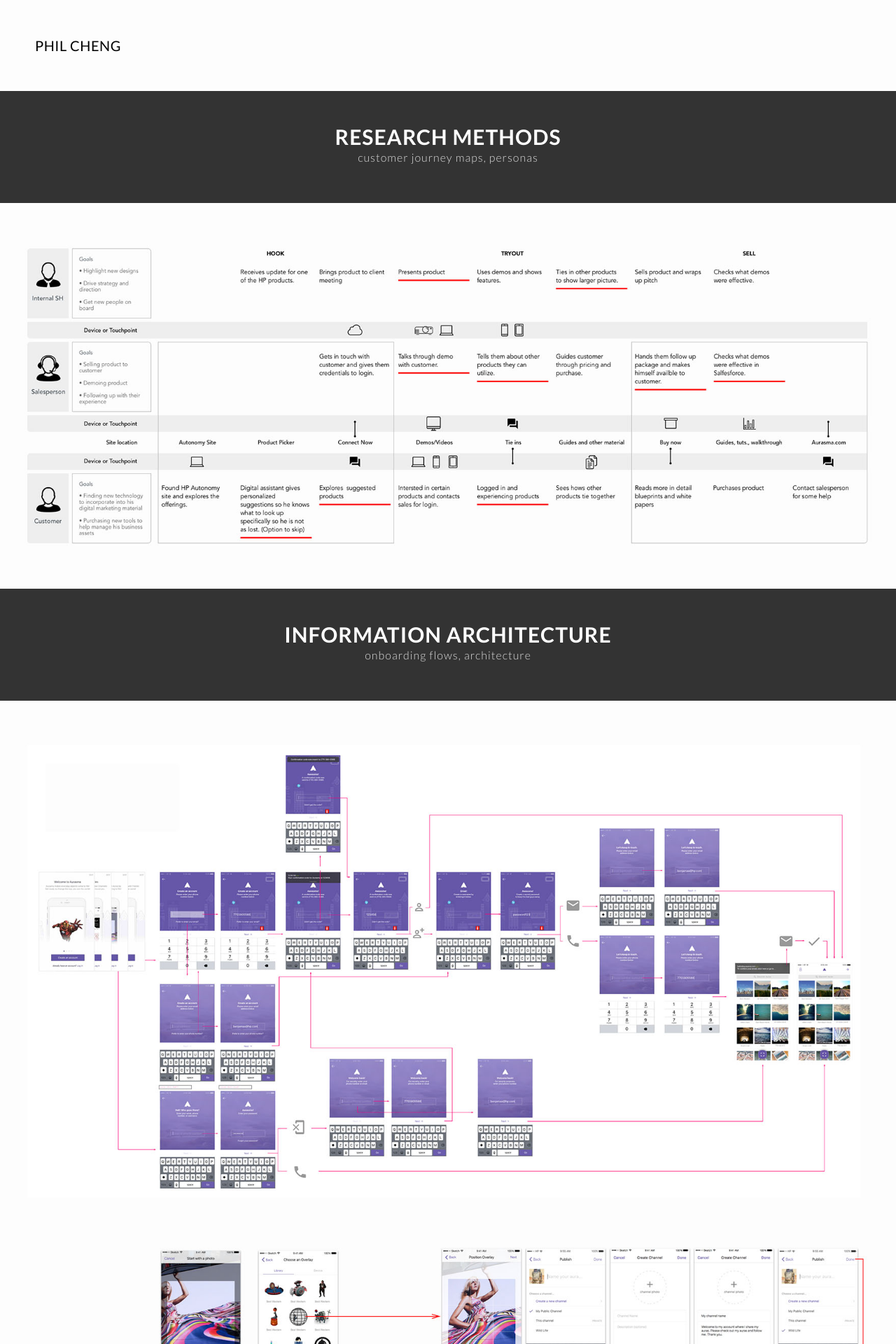
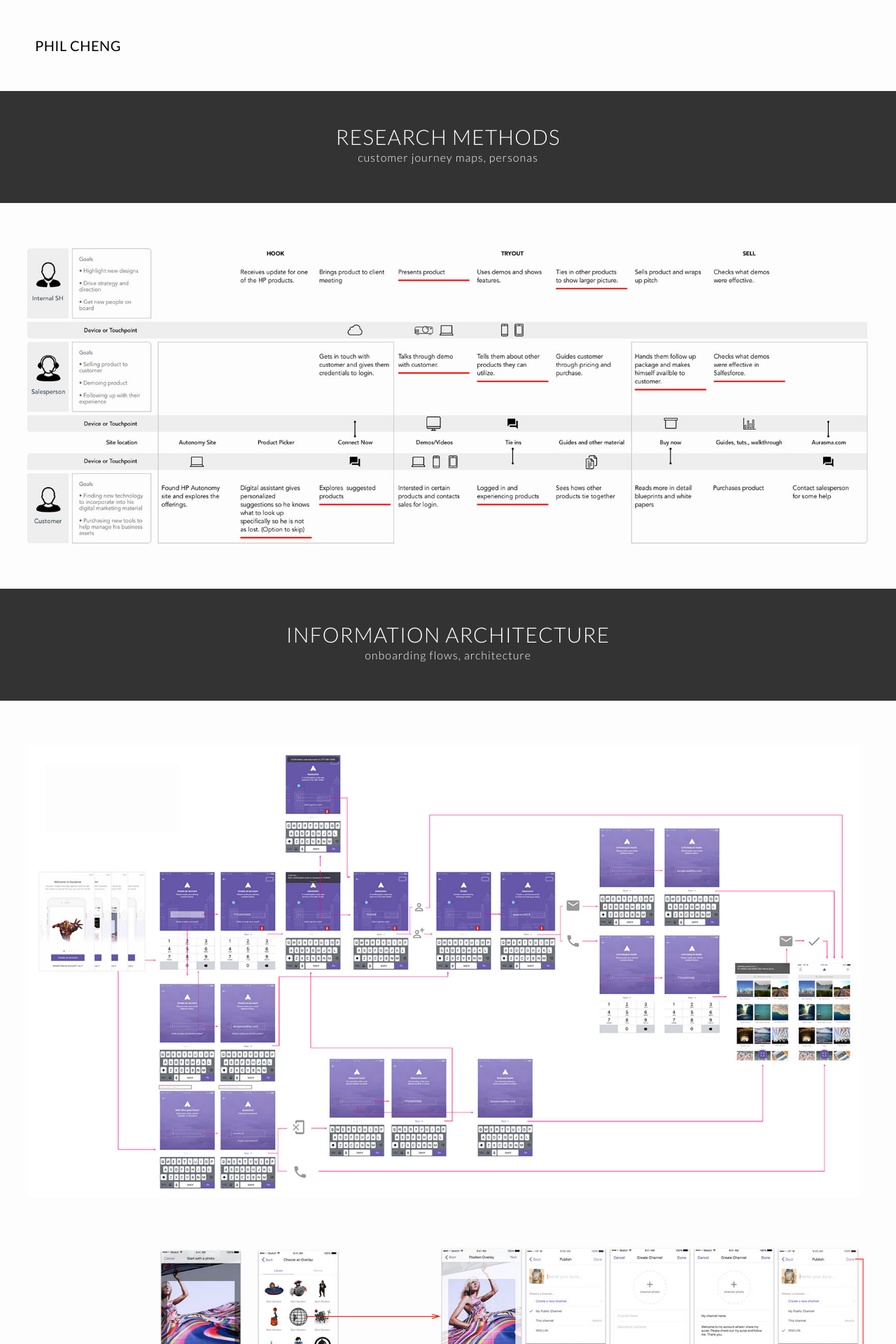
Before and after one commit to philcheng/philcheng.github.io, a Jekyll site: the page built from work.html, in a window 1280 px wide. Shown: the top 1920 px of the page at 70% size. Built offline with Jekyll 4.4.1, drawn with Linux system fonts in a browser that asks for light colours; nearby versions of some CDN libraries.

Commit message:
text styles

```diff
--- a/_sass/_style.scss
+++ b/_sass/_style.scss
@@ -194,6 +194,7 @@ svg {
 	padding: 50px;
 	color: #FFFFFF;
 	line-height: 30px;
+	font-weight: 300;
 }
 
 .work_header .work_title {
@@ -201,13 +202,11 @@ svg {
 	font-size: 1.875em;
 	letter-spacing: 1px;
 	color: #fff;
-	font-weight: 700;
 }
 
 .work_header .work_subtitle {
 	letter-spacing: 1px;
-	color: #ddd;
-	font-weight: 300;
+	color: #fff;
 }
 
 .work_piece {
```
